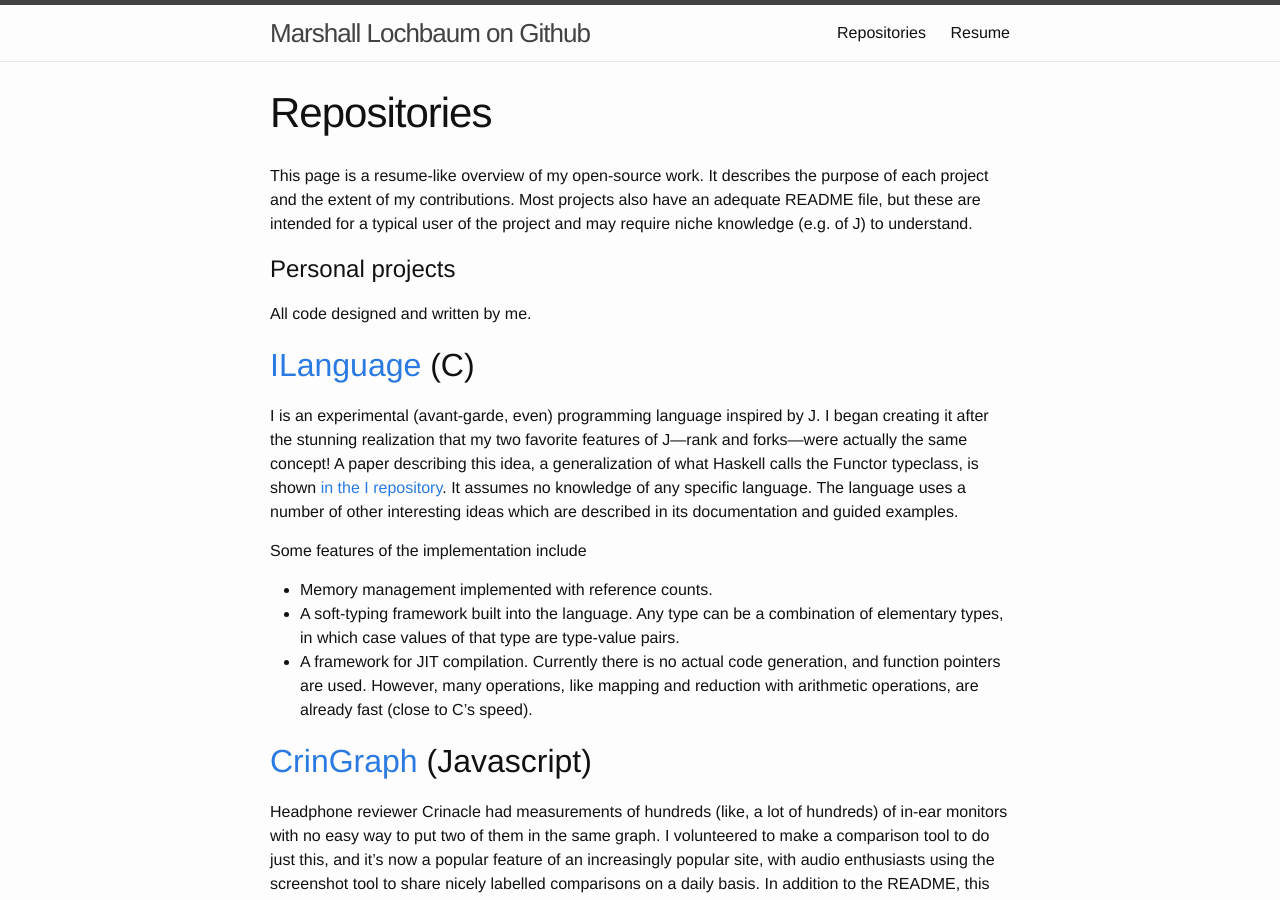
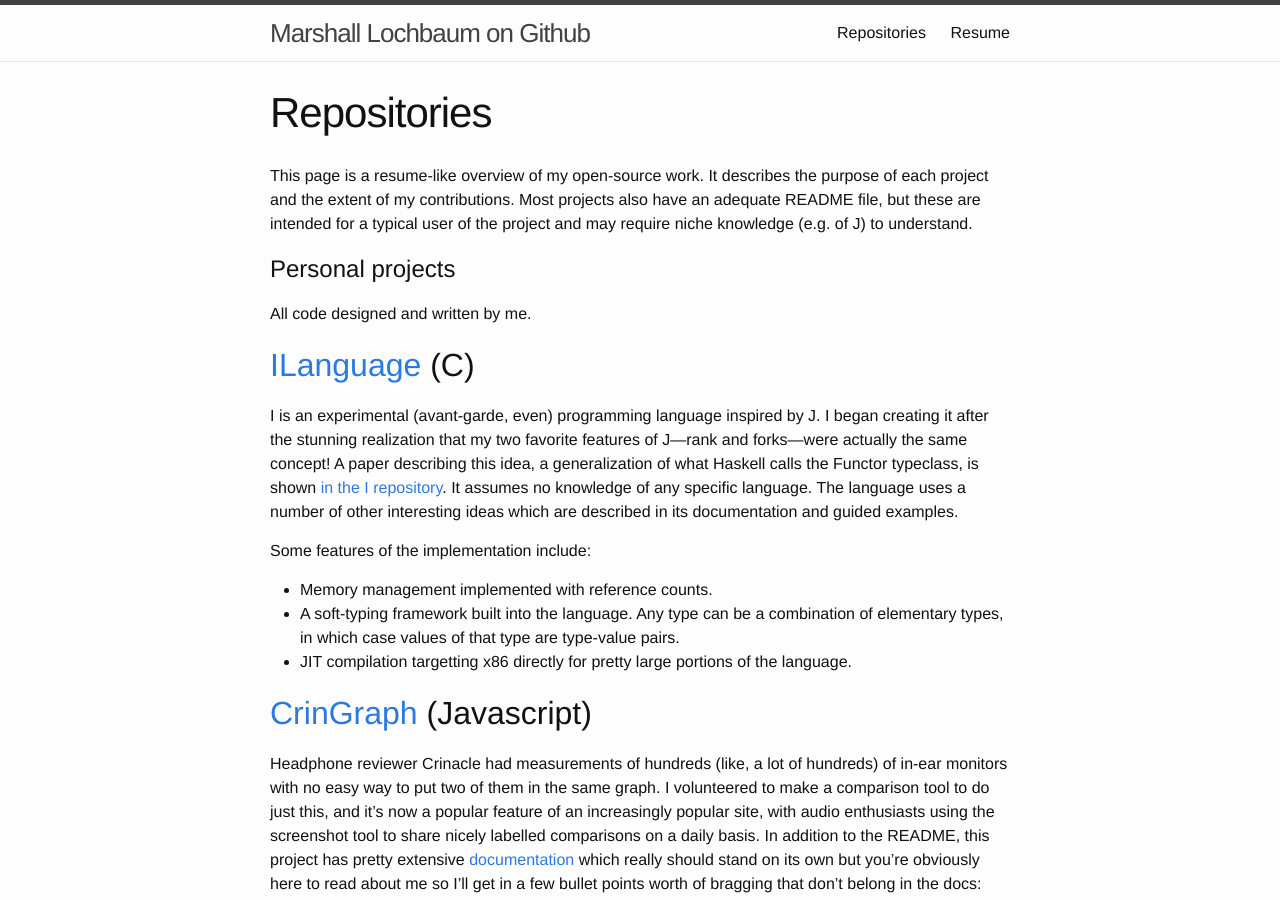
Before and after one commit to mlochbaum/mlochbaum.github.io, a Jekyll site: the page built from index.markdown, in a window 1280 px wide and 900 px high. Built offline with Jekyll 4.4.1, drawn with Linux system fonts in a browser that asks for light colours.

Commit message:
Update the I description, since it now has some JIT compilation

```diff
--- a/index.markdown
+++ b/index.markdown
@@ -24,16 +24,14 @@ It assumes no knowledge of any specific language. The language uses a
 number of other interesting ideas which are described in its documentation
 and guided examples.
 
-Some features of the implementation include
+Some features of the implementation include:
 
 - Memory management implemented with reference counts.
 - A soft-typing framework built into the language. Any type can be a
   combination of elementary types, in which case values of that type are
   type-value pairs.
-- A framework for JIT compilation. Currently there is no actual code
-  generation, and function pointers are used. However, many operations,
-  like mapping and reduction with arithmetic operations, are already fast
-  (close to C's speed).
+- JIT compilation targetting x86 directly for pretty large portions of
+  the language.
 
 ## [CrinGraph](https://github.com/mlochbaum/CrinGraph) (Javascript)
 Headphone reviewer Crinacle had measurements of hundreds (like, a lot of
```
